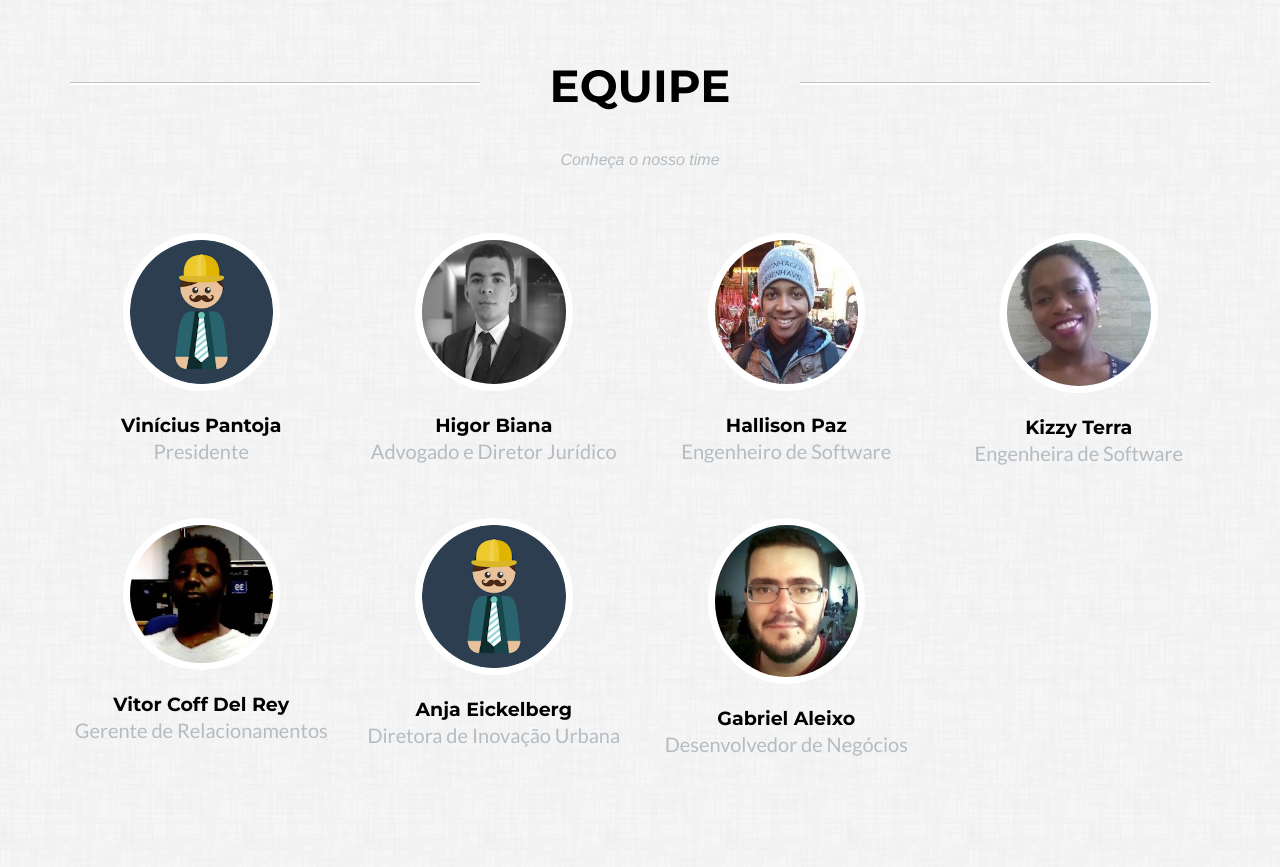
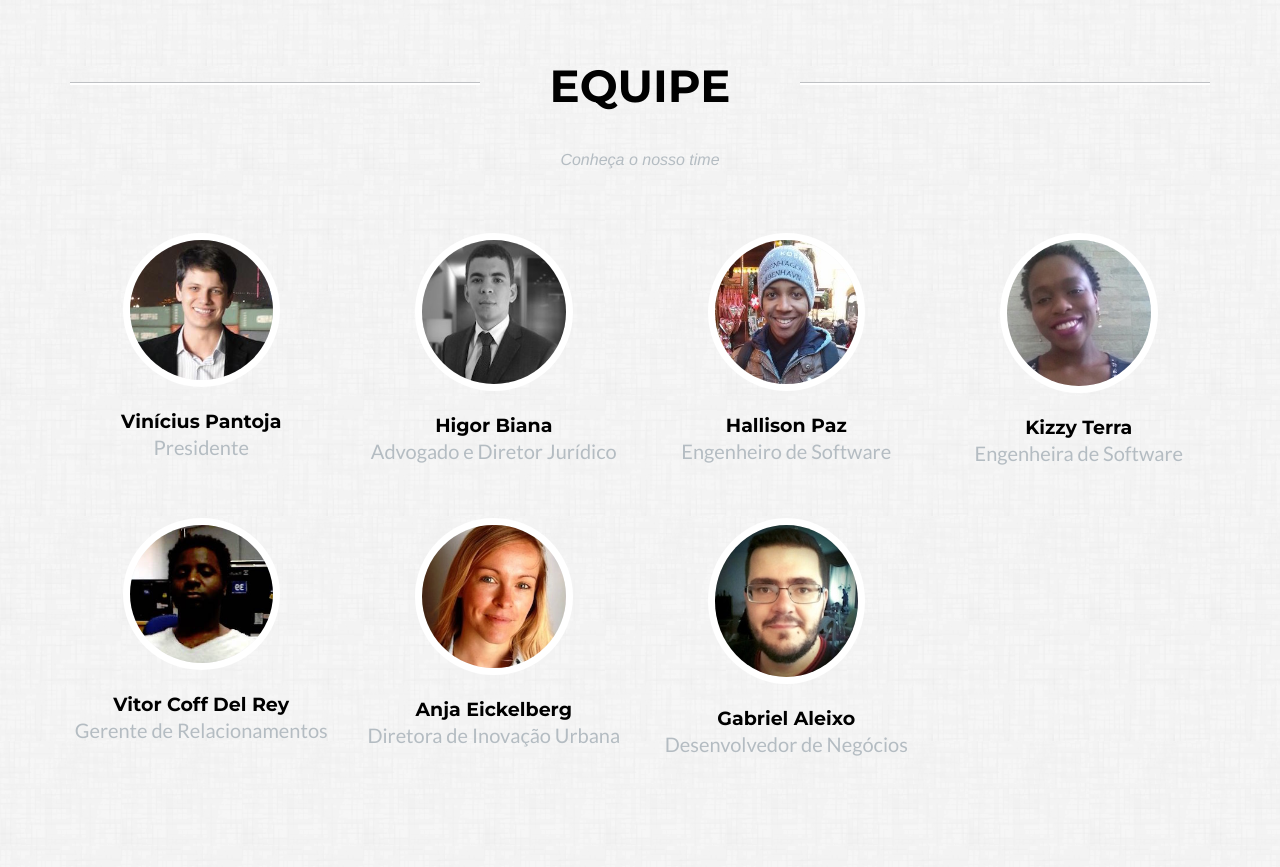
Before and after one commit to kterra/eMudeWeb, a Django app: page / in a window 1280 px wide. Shown: the part 1959-2826 px from the top of the page. Run offline with Django 3.2, Linux system fonts and the light colour scheme; some libraries are stand-ins or nearby versions; some web fonts are replaced.

Commit message:
changed 1 and 6 team images

```diff
--- a/templates/core/index.html
+++ b/templates/core/index.html
@@ -67,7 +67,7 @@
               <div class="row text-center">
                   <div class="col-md-6 col-sm-6 col-lg-3">
                       <div class="team-member">
-                          <img src= {% static "core/img/team/1.png" %} class="img-responsive img-circle" alt="">
+                          <img src= {% static "core/img/team/1.jpg" %} class="img-responsive img-circle" alt="">
                           <h4>Vinícius Pantoja</h4>
                           <p class="text-muted">Presidente</p>
 
@@ -108,7 +108,7 @@
                   </div>
                   <div class="col-md-6 col-sm-6 col-lg-3">
                       <div class="team-member">
-                          <img src= {% static "core/img/team/6.png" %} class="img-responsive img-circle" alt="">
+                          <img src= {% static "core/img/team/6.jpg" %} class="img-responsive img-circle" alt="">
                           <h4>Anja Eickelberg</h4>
                           <p class="text-muted">Diretora de Inovação Urbana</p>
 
```
Also changed, not shown: static/core/img/team/1.jpg, static/core/img/team/1.png (deleted), static/core/img/team/6.jpg, static/core/img/team/6.png (deleted), 2 other files.
